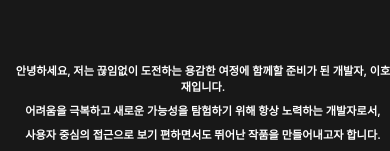
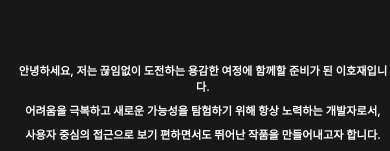
Before and after one commit to rugbyhj99/portfolio, a React (Create React App) app: page / in a window 390 px wide. Shown: the part 1634-1785 px from the top of the page. Built offline with nearby package versions, Linux system fonts and the light colour scheme; no server answers; a web font is replaced by a local one.

Commit message:
mobile-3

```diff
--- a/src/pages/Homepage/component/HomepageAbout/HomepageAbout.jsx
+++ b/src/pages/Homepage/component/HomepageAbout/HomepageAbout.jsx
@@ -27,7 +27,7 @@ const HomepageAbout = () => {
           <img src={me}/>
         </div>
         <div className='about-content2'>
-          <p>안녕하세요, 저는 끊임없이 도전하는 용감한 여정에 함께할 준비가 된 개발자, 이호재입니다.</p>
+          <p>안녕하세요, 저는 끊임없이 도전하는 용감한 여정에 함께할 준비가 된 이호재입니다.</p>
           <p>어려움을 극복하고 새로운 가능성을 탐험하기 위해 항상 노력하는 개발자로서,</p>
           <p>사용자 중심의 접근으로 보기 편하면서도 뛰어난 작품을 만들어내고자 합니다.</p>
           <p>시작이 늦었지만, 더 많은 것을 이루기 위해 끊임없이 노력하겠습니다.</p>
--- a/src/pages/Homepage/component/HomepageMain/HomepageMain.jsx
+++ b/src/pages/Homepage/component/HomepageMain/HomepageMain.jsx
@@ -1,13 +1,14 @@
 import React, { useEffect, useState } from 'react';
 import './HomepageMain.style.css';
+import { throttle } from 'lodash';
 
 const HomepageMain = () => {
   const [offsetY, setOffsetY] = useState(0);
 
   useEffect(() => {
-    const handleScroll = () => {
+    const handleScroll = throttle(() => {
       setOffsetY(window.scrollY);
-    };
+    }, 100); // 100ms마다 실행
 
     window.addEventListener('scroll', handleScroll);
 
```
